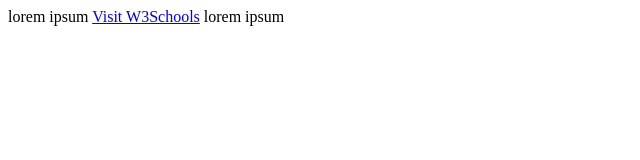
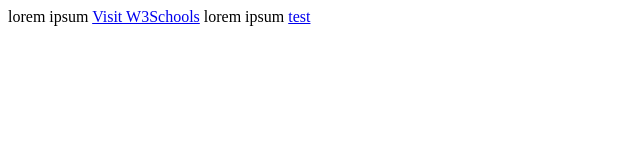
Before and after one commit to tivoris/webside_name, a plain HTML site: page index.html in a window 1280 px wide. Shown: the full height of the page, 0-640 px from the left. Drawn offline with Linux system fonts and the light colour scheme.

Commit message:
Update index.html

```diff
--- a/index.html
+++ b/index.html
@@ -9,4 +9,5 @@
 lorem ipsum
 <a href="https://www.w3schools.com/">Visit W3Schools</a>
 lorem ipsum
+<a href="./test.txt">test</a>
 </body>
```
